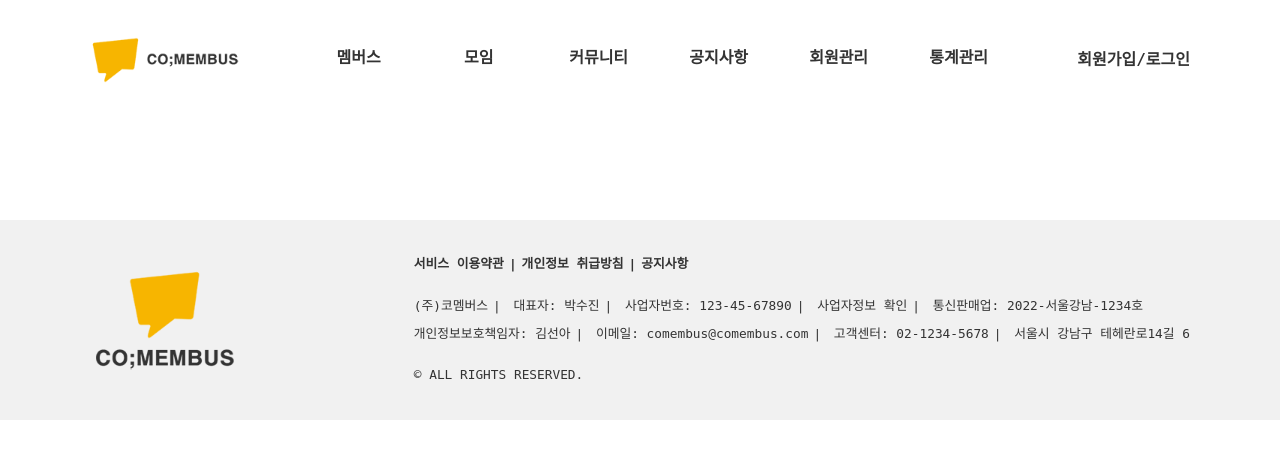
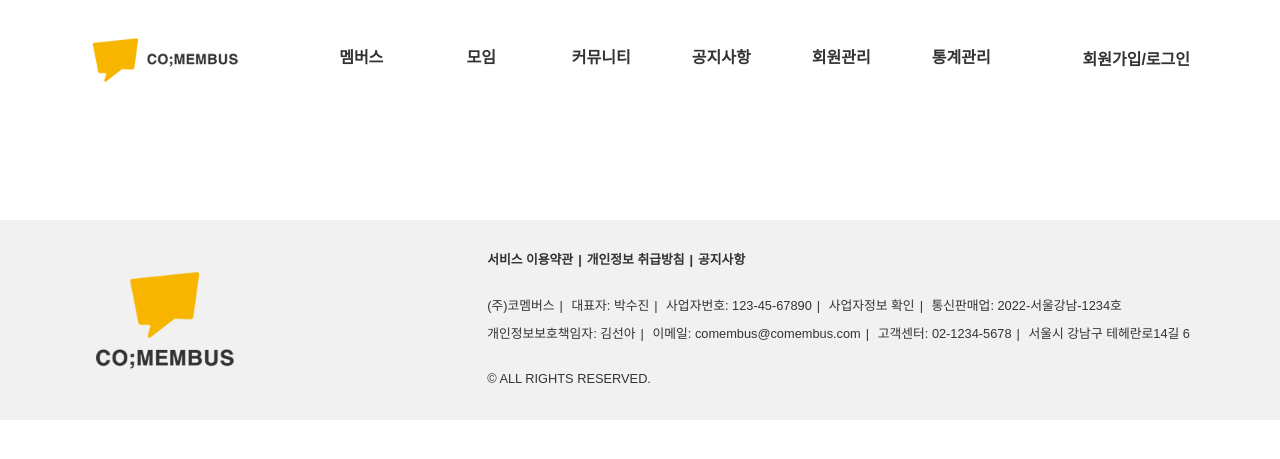
Before and after one commit to jin-dev22/kh_semi_comembus, a Java web app: page /index.jsp in a window 1280 px wide. Shown: the top 459 px of the page. Run offline with Tomcat 11, a stand-in JSP engine, Linux system fonts and the light colour scheme; some web fonts are replaced.

Commit message:
index.jsp, css 웹폰트로 수정
index의 head부분, css의 상단 import/엘리스체 웹폰트명으로 수정/폰트변경으로인한 간격 수정, favicon추가

```diff
--- a/src/main/webapp/WEB-INF/views/common/header.jsp
+++ b/src/main/webapp/WEB-INF/views/common/header.jsp
@@ -10,7 +10,8 @@
   <meta name="viewport" content="width=device-width, initial-scale=1.0">
 
   <!-- 폰트 -->
-  <link href="https://font.elice.io/EliceDigitalCoding.css" rel="stylesheet">
+  <!-- 220713(선) 엘리스폰트 코딩용 -> 웹폰트로 수정 -->
+  <link href="https://font.elice.io/EliceDigitalBaeum.css" rel="stylesheet">
   <link rel="preconnect" href="https://fonts.googleapis.com">
   <link rel="preconnect" href="https://fonts.gstatic.com" crossorigin>
   <link href="https://fonts.googleapis.com/css2?family=Nanum+Gothic:wght@400;700&display=swap" rel="stylesheet">
--- a/src/main/webapp/css/style.css
+++ b/src/main/webapp/css/style.css
@@ -1,5 +1,6 @@
 /* 공통 */
-@import url("https://font.elice.io/EliceDigitalCoding.css");
+/* 220713(선) 엘리스폰트 코딩용 -> 웹폰트로 수정 */
+@import url("https://font.elice.io/EliceDigitalBaeum.css");
 
 /*
   제목, 메뉴바, 짧은 길이에서만 엘리스체 사용
@@ -23,7 +24,8 @@
   --jjin-yellow-color: #FFD24C;
 
   /* 폰트 */
-  --elice-font: 'Elice Digital Coding', 'monospace';
+  /* 220713(선) 엘리스폰트 코딩용 -> 웹폰트로 수정 */
+  --elice-font: "Elice Digital Baeum", sans-serif;
 }
 html {
   width: 100%;
@@ -159,7 +161,8 @@ footer {
   height: 150px;
   display: flex;
   flex-direction: column;
-  justify-content: space-evenly;
+  /* 220713(선) 간격수정 */
+  justify-content: space-around;
 }
 footer .terms ul {
   display: flex;
```
Also changed, not shown: src/main/webapp/favicon.ico (added).
